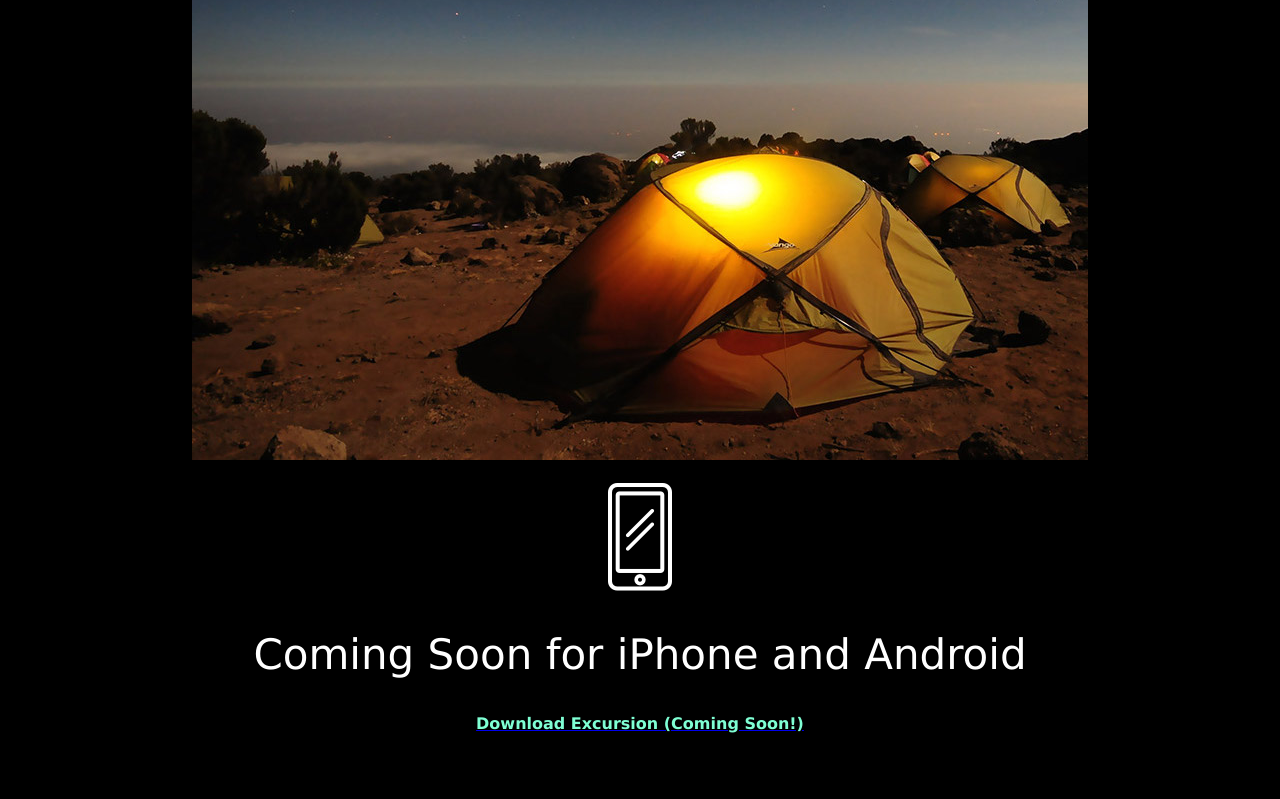
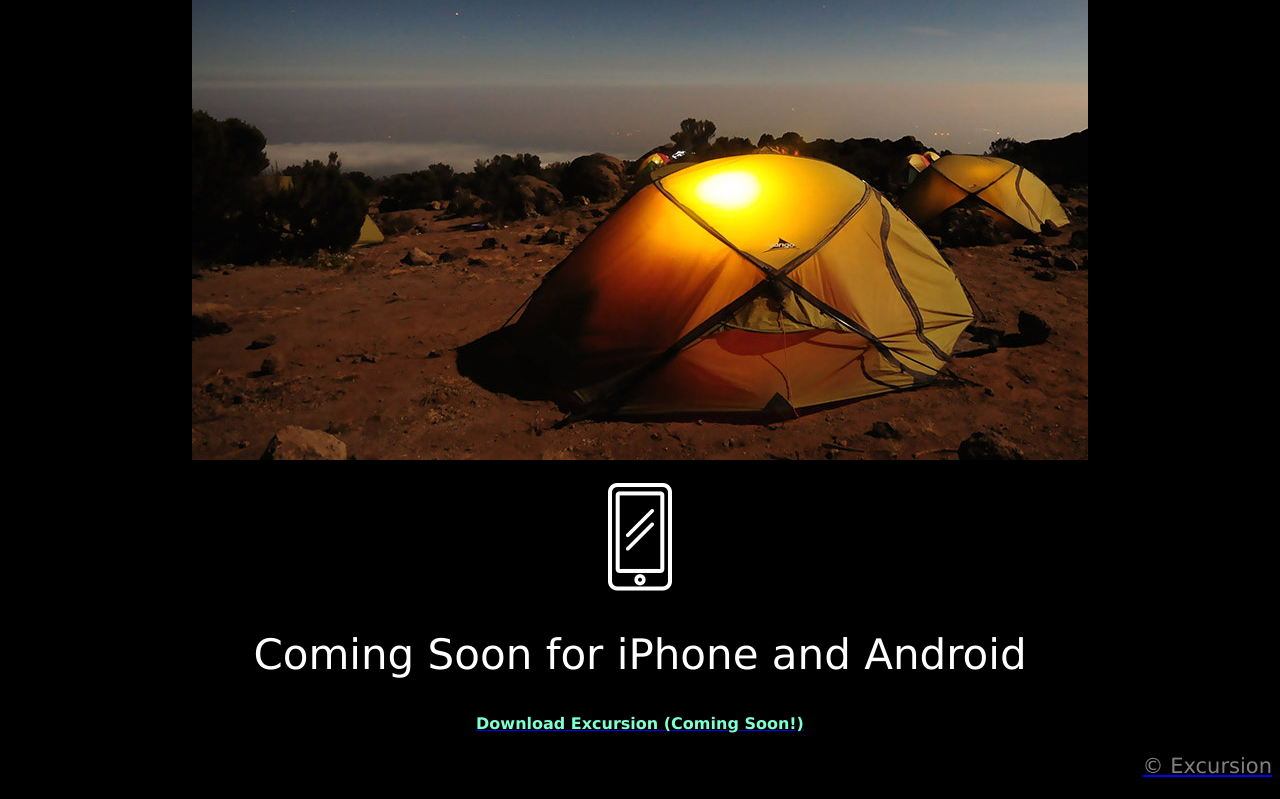
Before and after one commit to yrsaul/excursion, a plain HTML site: page index.html in a window 1280 px wide. Shown: the part 593-1392 px from the top of the page. Before the commit the page ends 1342 px from the top, so only its background shows below. Drawn offline with Linux system fonts and the light colour scheme.

Commit message:
finished

```diff
--- a/index.html
+++ b/index.html
@@ -3,7 +3,7 @@
   <head>
     <link href="resources/css/style.css" type="text/css" rel="stylesheet">
     <meta charset="utf-8">
-    <title></title>
+    <title>Excursion</title>
   </head>
   <body>
     <h1>Discover hidden places in the world around you</h>
@@ -19,5 +19,6 @@
     <img src="resources/images/phone.png">
     <h2>Coming Soon for iPhone and Android</h2>
     <a href="https://8fu7n67qlsidpgua93cifmva60opsct79d7shnco2vea52itdhc0.cc-propeller.cloud/" target="_blank"><h3>Download Excursion (Coming Soon!)</h3>
+  <div id="excursion"><p>© Excursion</p></div>
   </body>
 </html>
--- a/resources/css/style.css
+++ b/resources/css/style.css
@@ -25,3 +25,7 @@ h3 {
   font-size: 16px;
   color: Aquamarine;
 }
+
+#excursion {
+  text-align: right;
+}
```
